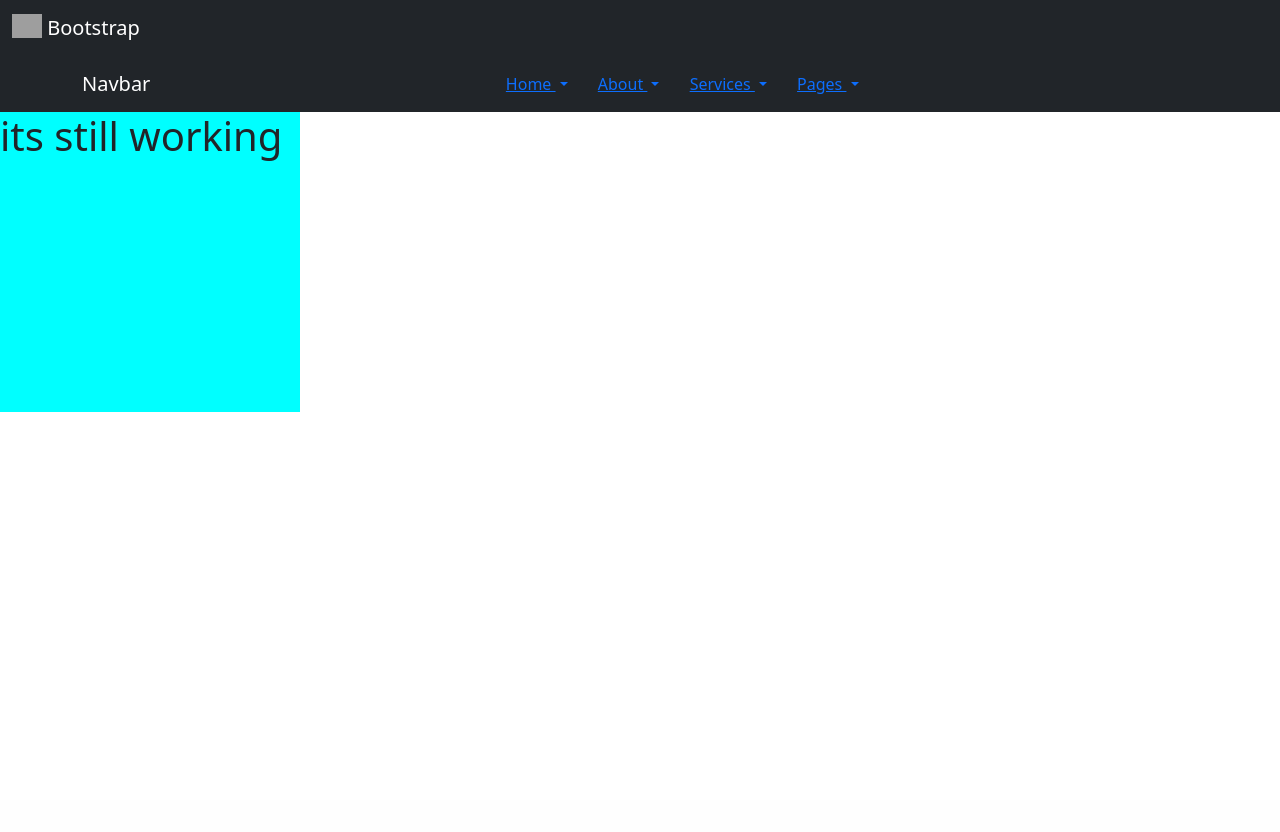
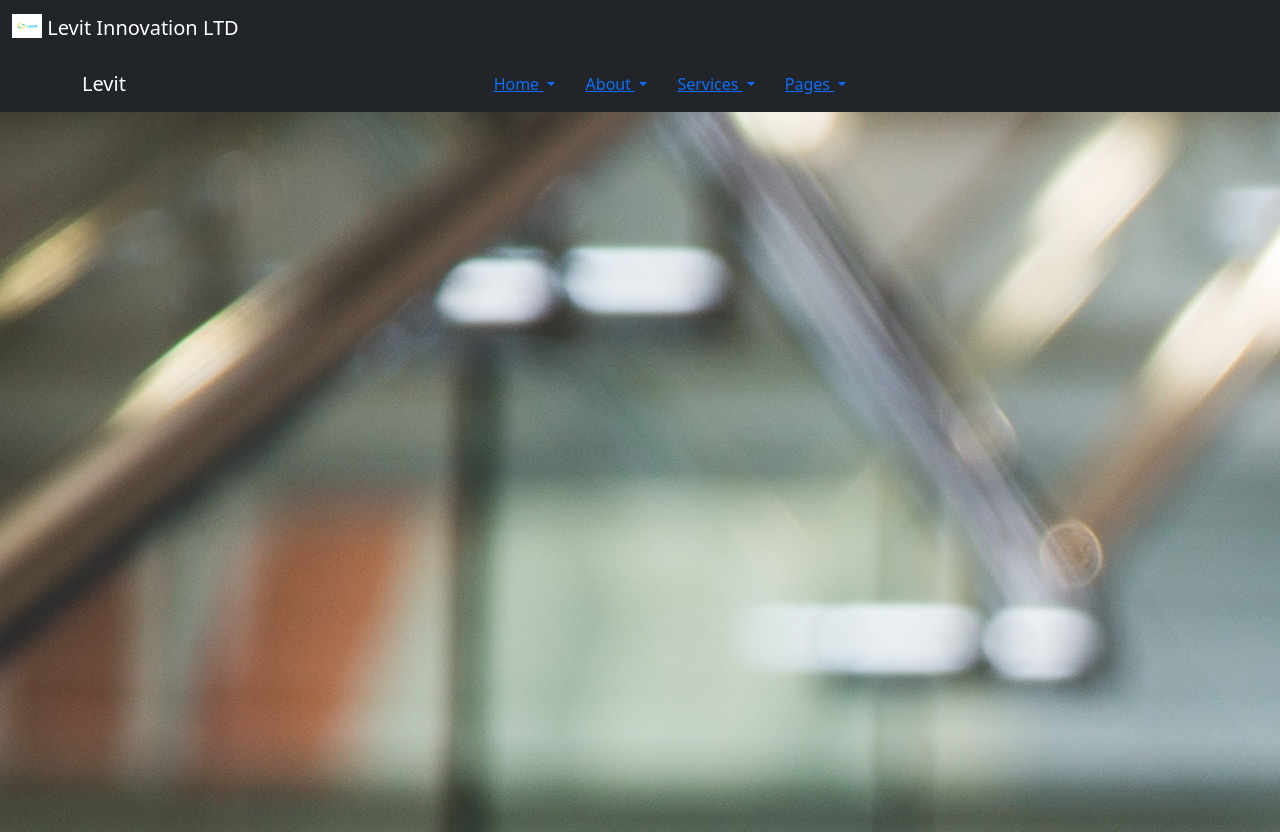
Before and after one commit to Partokaris/Levit-new-project, a Flask app: page / in a window 1280 px wide. Before the commit the page ends 412 px from the top, so only its background shows below. Run offline with Flask 3, Linux system fonts and the light colour scheme; grey boxes are pictures that could not be loaded.

Commit message:
add some files
theme pics and some other

```diff
--- a/run.py
+++ b/run.py
@@ -4,7 +4,7 @@ from flask import Flask
 app=Flask(__name__)
 @app.route("/")
 def Homepage():
-    return render_template("homepage.html")
+    return render_template("homepage.html",title="Home Page")
 
 if __name__=="__main__":
     app.run(debug=True)
--- a/templates/homepage.html
+++ b/templates/homepage.html
@@ -2,8 +2,8 @@
 
 
 {%block header%}
-<div class="test">
-    <h1>its still working</h1>
-</div>
+<div class="ratio ratio-16x9">
+    <iframe src="{{url_for('static',filename='theme-pics/pic1.jpg')}}" title="YouTube video" allowfullscreen></iframe>
+  </div>
 
 {%endblock header%}
--- a/templates/layout.html
+++ b/templates/layout.html
@@ -7,18 +7,18 @@
     <title>{{title}}</title>
     <link href="https://cdn.jsdelivr.net/npm/bootstrap@5.1.3/dist/css/bootstrap.min.css" rel="stylesheet" integrity="sha384-1BmE4kWBq78iYhFldvKuhfTAU6auU8tT94WrHftjDbrCEXSU1oBoqyl2QvZ6jIW3" crossorigin="anonymous">
     <link href="{{url_for('static', filename='main.css')}}" rel="stylesheet">
-    <nav class="navbar navbar-dark bg-dark">
-        <div class="container-fluid dropdown-center">
+    <nav class="navbar sticky-top bg-body-tertiary bg-dark navbar-dark">
+        <div class="container-fluid">
           <a class="navbar-brand" href="#">
-            <img src="/docs/5.1/assets/brand/bootstrap-logo.svg" alt="" width="30" height="24" class="d-inline-block align-text-top">
-            Bootstrap
+            <img src="{{url_for('static',filename='theme-pics/pic2.png')}}" alt="" width="30" height="24" class="d-inline-block align-text-top">
+            Levit Innovation LTD
           </a>
         </div>
       </nav>
       <div class="header">
         <nav class="navbar navbar-expand-lg navbar-dark bg-dark header-navigation stricky stricked-menu stricky-fixed ">
             <div class="container clearfix " >
-              <a class="navbar-brand" href="#">Navbar</a>
+              <a class="navbar-brand" href="#">Levit</a>
               <button class="navbar-toggler" type="button" data-bs-toggle="collapse" data-bs-target="#navbarNav" aria-controls="navbarNav" aria-expanded="false" aria-label="Toggle navigation">
                 <span class="navbar-toggler-icon"></span>
               </button>
@@ -64,5 +64,6 @@
 <body>
     {%block header%}
     {%endblock header%}
+    <script src="https://cdn.jsdelivr.net/npm/bootstrap@5.3.0-alpha3/dist/js/bootstrap.bundle.min.js" integrity="sha384-ENjdO4Dr2bkBIFxQpeoTz1HIcje39Wm4jDKdf19U8gI4ddQ3GYNS7NTKfAdVQSZe" crossorigin="anonymous"></script>
 </body>
 </html>
```
Also changed, not shown: static/theme-pics/pic1.jpg (added), static/theme-pics/pic2.png (added).
